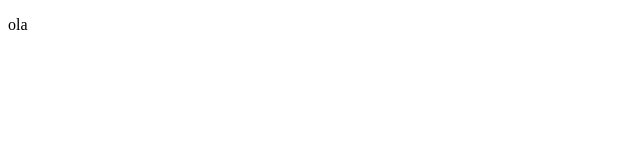
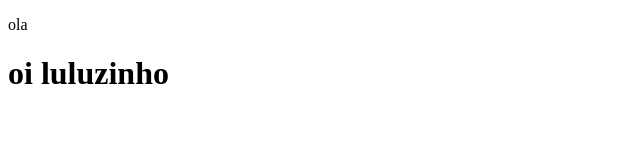
Before and after one commit to brunogomesifrn/aulapi2022, a plain HTML site: page Luciano José/indux.html in a window 1280 px wide. Shown: the whole page, without its empty margins (0-640 px from the left). Drawn offline with Linux system fonts and the light colour scheme.

Commit message:
deixei uma mensagem

```diff
--- a/Luciano José/indux.html
+++ b/Luciano José/indux.html
@@ -8,5 +8,6 @@
 </head>
 <body>
     <p>ola</p>
+    <h1>oi luluzinho</h1>
 </body>
 </html>
```
